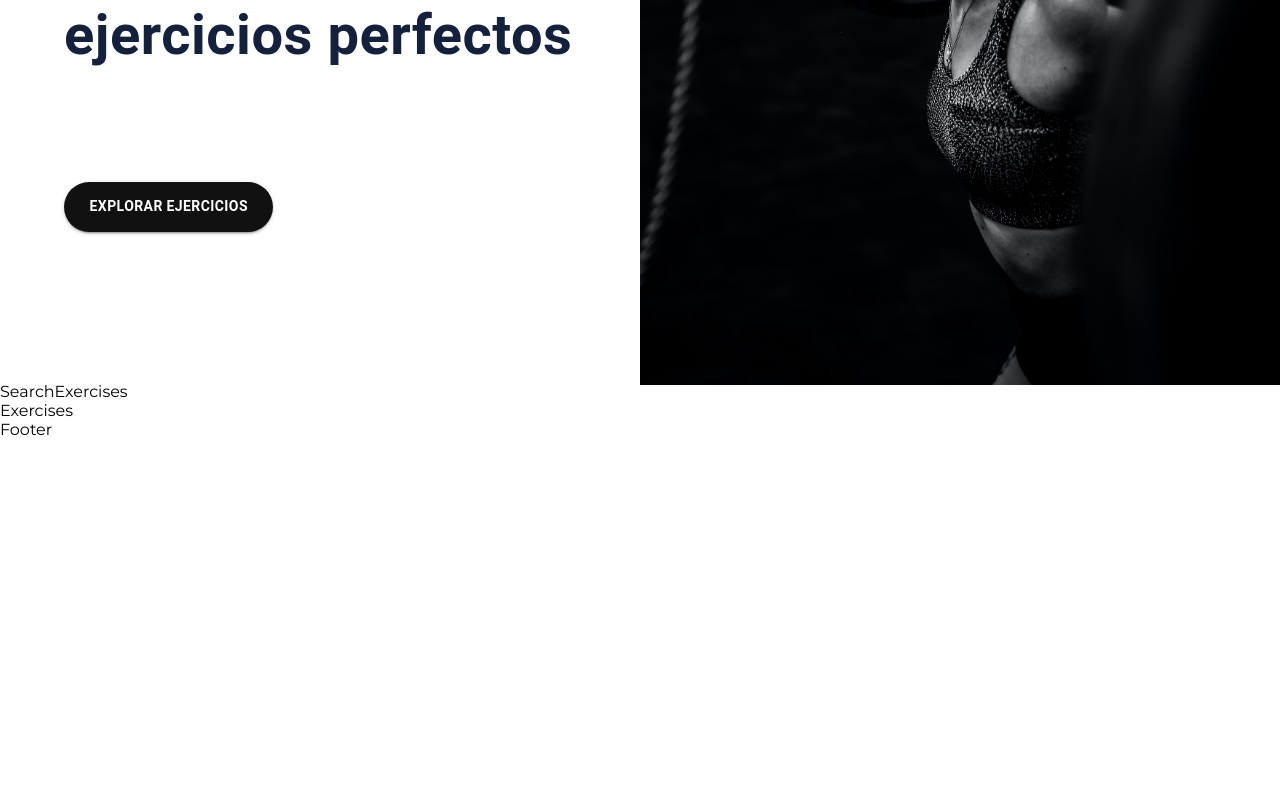
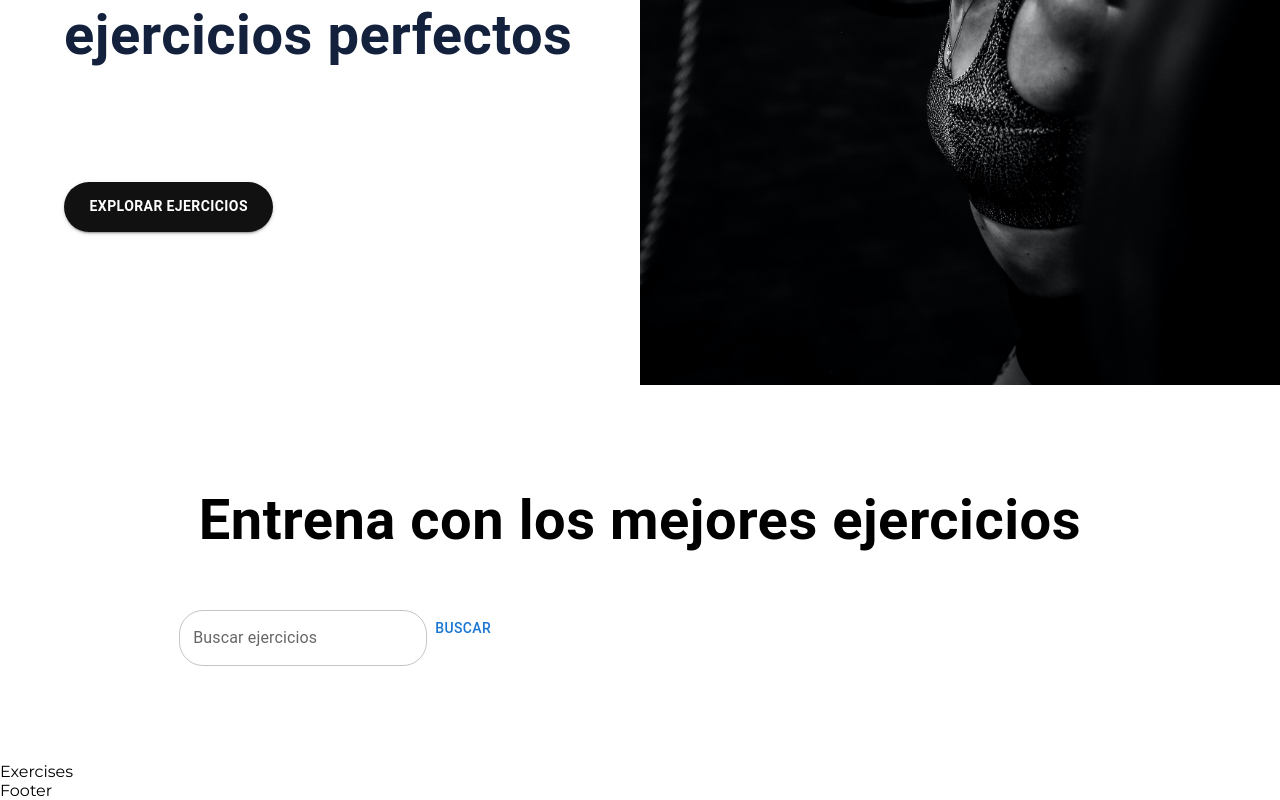
Before and after one commit to Artwot/athens-gym, a React (Vite) app: page / in a window 1280 px wide. Shown: the part 415-1215 px from the top of the page. Before the commit the page ends 854 px from the top, so only its background shows below. Built offline with nearby package versions, Linux system fonts and the light colour scheme.

Commit message:
Add SearchExercises component

```diff
--- a/src/App.css
+++ b/src/App.css
@@ -146,6 +146,11 @@ body {
   text-decoration: none;
 }
 
+.TextField-without-border-radius fieldset {
+  border-radius: 1.5rem;
+  color: #ff2625;
+}
+
 @media screen and (min-width: 900px) {
   .nav-links {
     color: #3a1212;
--- a/src/components/SearchExercises.jsx
+++ b/src/components/SearchExercises.jsx
@@ -1,7 +1,67 @@
 import React from 'react';
+import { Stack, Box, TextField, Button, Typography } from '@mui/material';
+import { ThemeProvider } from '@mui/private-theming';
+
+import { createTheme } from '@mui/material/styles';
+
+const theme = createTheme({
+  status: {
+    danger: '#e53e3e',
+  },
+  palette: {
+    primary: {
+      main: '#000',
+      darker: '#000',
+    },
+    neutral: {
+      main: '#64748B',
+      contrastText: '#fff',
+    },
+  },
+});
 
 const SearchExercises = () => {
-  return <div>SearchExercises</div>;
+  return (
+    <Stack
+      justifyContent='center'
+      alignItems={'center'}
+      sx={{
+        padding: { xs: '4rem 2rem', md: '6rem 4rem ' },
+      }}
+    >
+      <Typography
+        fontWeight={'bold'}
+        textAlign='center'
+        sx={{
+          fontSize: { xs: '2rem', sm: '2.5rem', md: '3.5rem' },
+          marginBottom: { xs: '3rem' },
+        }}
+      >
+        Entrena con los mejores ejercicios
+      </Typography>
+
+      {/* Search Input */}
+      <Box
+        position='relative'
+        sx={{
+          width: { xs: '75%', md: '80%' },
+        }}
+        className='TextField-without-border-radius'
+      >
+        <TextField
+          label='Buscar ejercicios'
+          type='text'
+          className='text-field'
+          value=''
+          variant='outlined'
+          onChange={(e) => {
+            console.log(e.target.value);
+          }}
+        />
+        <Button position='absolute'>Buscar</Button>
+      </Box>
+    </Stack>
+  );
 };
 
 export default SearchExercises;
```
